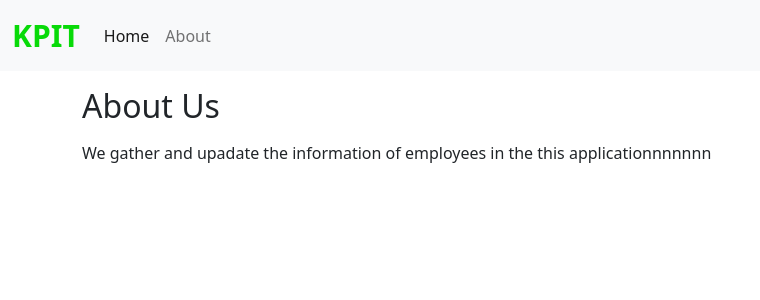
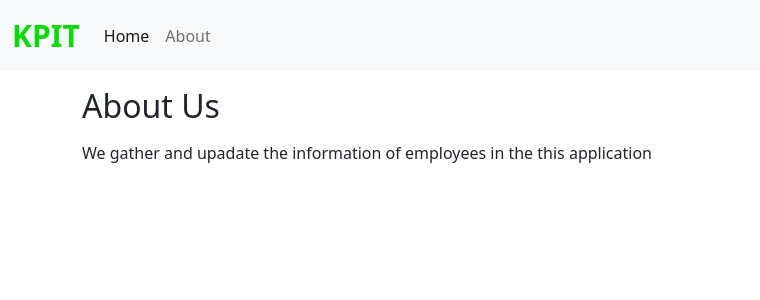
Before and after one commit to suyash8848/FlaskApp2023, a Flask app: page /about in a window 1280 px wide. Shown: the top 300 px of the page, without its empty margins (0-760 px from the left). Run offline with Flask 3, Linux system fonts and the light colour scheme; some libraries are stand-ins or nearby versions.

Commit message:
about update

```diff
--- a/templates/about.html
+++ b/templates/about.html
@@ -4,7 +4,7 @@
     <div class="container my-3">
         <h2>About Us</h2>
         <div class="my-3">
-            <label for="name" class="form-label">We gather and upadate the information of employees in the this applicationnnnnnn</label>
+            <label for="name" class="form-label">We gather and upadate the information of employees in the this application</label>
         </div>
     </div>
 {% endblock body %}
```
